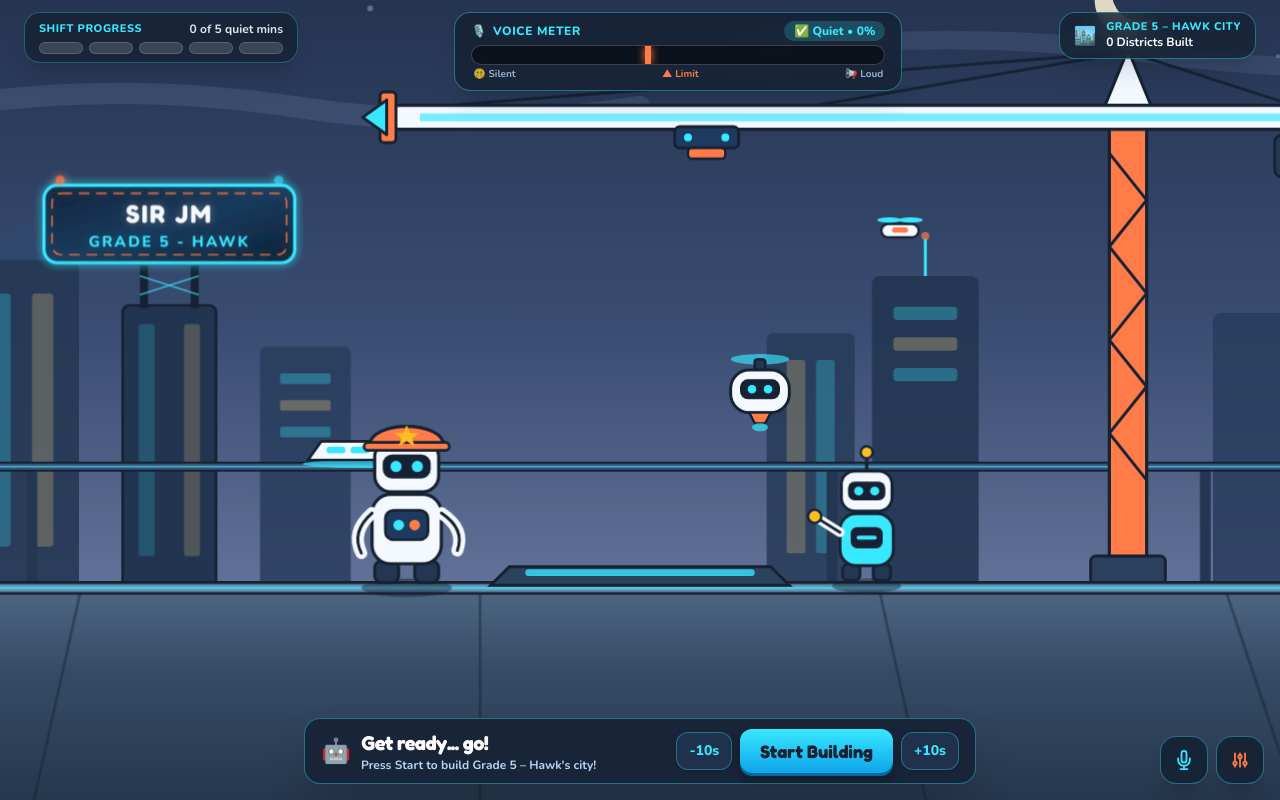
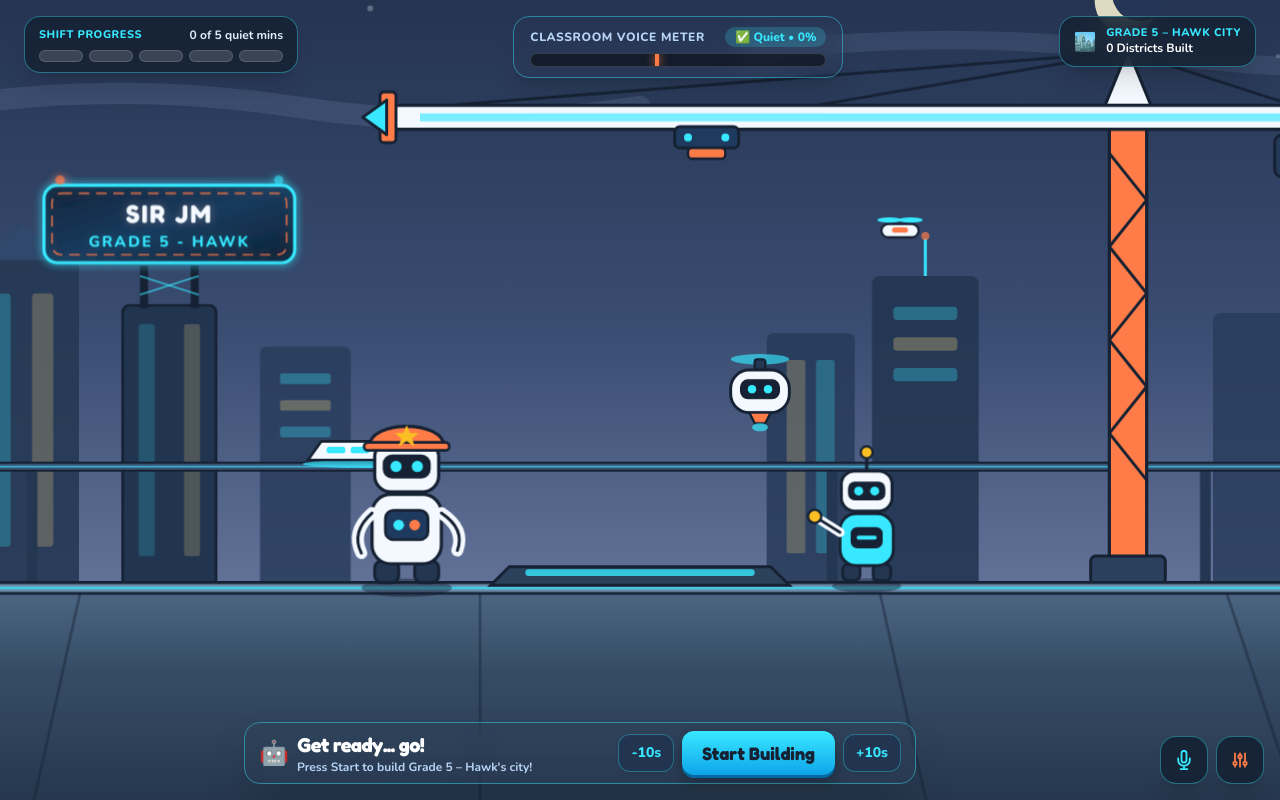
Before and after one commit to jmberja011/Robo-Quiet-Builder, a plain HTML site: page index.html in a window 1280 px wide. Drawn offline with nearby package versions, Linux system fonts and the light colour scheme.

Commit message:
Update index.html

```diff
--- a/index.html
+++ b/index.html
@@ -95,7 +95,7 @@
     }
   </style>
 </head>
-<body class="min-h-screen w-full relative flex flex-col justify-between overflow-hidden">
+<body class="h-[100dvh] min-h-[100dvh] w-full relative flex flex-col justify-between overflow-hidden">
 
   <!-- FULL-VIEWPORT INTERACTIVE FUTURISTIC METROPOLIS SVG SCENE -->
   <div class="fixed inset-0 w-full h-full pointer-events-none z-0 bg-gradient-to-b from-[#1c2a44] via-[#3a4d72] to-[#223247]">
@@ -449,34 +449,26 @@
     </svg>
   </div>
 
-  <!-- TOP HUD: BUILD SLOTS TRACKER, LIVE CLASSROOM VOICE METER & CLASSROOM TOWN COUNTER -->
-  <header class="relative z-20 w-full px-3 sm:px-6 pt-3 flex flex-wrap lg:flex-nowrap items-start justify-between gap-2.5 pointer-events-none">
-    <!-- Left: Shift Progress -->
-    <div class="pointer-events-auto bg-[#162233]/80 backdrop-blur-md border border-[#38e8ff]/30 rounded-2xl px-3.5 py-2 shadow-xl">
-      <div class="flex items-center justify-between gap-3 mb-1">
-        <span class="text-[11px] font-extrabold uppercase tracking-wider text-[#38e8ff]">
-          Shift Progress
-        </span>
-        <span id="progress-caption" class="text-xs font-bold text-[#f4f9ff]/90">
-          0 of 5 quiet mins
-        </span>
+  <!-- TOP HUD BAR: SHIFT PROGRESS + VOICE METER + GRADE 5 – HAWK CITY -->
+  <header class="relative z-20 w-full px-3 sm:px-6 pt-3 sm:pt-4 flex flex-wrap items-start justify-between gap-2.5 pointer-events-none">
+    <!-- Left: Quiet Shift Progress -->
+    <div class="pointer-events-auto order-1 bg-[#162233]/85 backdrop-blur-md border border-[#38e8ff]/40 rounded-2xl px-3.5 py-2.5 shadow-xl">
+      <div class="flex items-center justify-between gap-3 mb-1.5">
+        <span class="text-[11px] font-extrabold uppercase tracking-wider text-[#38e8ff]">Shift Progress</span>
+        <span id="progress-caption" class="text-xs font-bold text-[#e2eefc]">0 of 5 quiet mins</span>
       </div>
-      <div id="slots-row" class="flex items-center gap-1.5 flex-wrap"></div>
+      <div id="slots-row" class="flex items-center gap-1.5"></div>
     </div>
 
-    <!-- Center: Unobtrusive, Large Classroom Voice & Noise Meter -->
-    <div class="pointer-events-auto order-3 lg:order-2 w-full lg:w-auto lg:flex-1 lg:max-w-md bg-[#162233]/85 backdrop-blur-md border border-[#38e8ff]/40 rounded-2xl px-4 py-2 shadow-xl">
-      <div class="flex items-center justify-between text-xs font-extrabold mb-1">
-        <span class="uppercase tracking-wider text-[#38e8ff] flex items-center gap-1.5">
-          <span>🎙️</span>
-          <span>Voice Meter</span>
-        </span>
-        <span id="live-meter-status-label" class="px-2 py-0.5 rounded-full bg-[#38e8ff]/20 text-[#38e8ff]">
+    <!-- Center: Always-Visible Classroom Voice Meter -->
+    <div class="pointer-events-auto order-3 lg:order-2 w-full lg:w-auto lg:min-w-[330px] max-w-md mx-auto bg-[#162233]/88 backdrop-blur-md border border-[#38e8ff]/45 rounded-2xl px-4 py-2.5 shadow-xl">
+      <div class="flex items-center justify-between gap-2 text-xs font-extrabold mb-1.5">
+        <span class="uppercase tracking-wider text-[#b8d4f4]">Classroom Voice Meter</span>
+        <span id="live-meter-status-label" class="px-2.5 py-0.5 rounded-full bg-[#38e8ff]/20 text-[#38e8ff] font-extrabold">
           ✅ Quiet • <span id="main-volume-readout">0%</span>
         </span>
       </div>
-
-      <div class="w-full h-4 sm:h-5 bg-black/50 rounded-full overflow-hidden relative border border-white/20 p-0.5 shadow-inner">
+      <div class="w-full h-3.5 bg-black/50 rounded-full overflow-hidden relative border border-white/15">
         <div
           id="main-volume-fill-bar"
           class="h-full rounded-full bg-gradient-to-r from-[#34d399] via-[#38e8ff] to-[#38e8ff] transition-all duration-75"
@@ -484,24 +476,18 @@
         ></div>
         <div
           id="main-threshold-marker"
-          class="absolute top-0 bottom-0 w-1.5 bg-[#ff7b47] shadow-[0_0_8px_#ff7b47]"
+          title="Quiet Limit"
+          class="absolute top-0 bottom-0 w-1 bg-[#ff7b47] shadow-[0_0_8px_#ff7b47]"
           style="left: 42%;"
-          title="Quiet Limit"
         ></div>
       </div>
-
-      <div class="flex justify-between text-[10px] font-bold text-[#b8d4f4]/80 mt-0.5 px-0.5">
-        <span>🤫 Silent</span>
-        <span class="text-[#ff7b47]">▲ Limit</span>
-        <span>📢 Loud</span>
-      </div>
     </div>
 
-    <!-- Right: Grade 5 - Hawk City Counter -->
+    <!-- Right: Grade 5 – Hawk City Counter -->
     <button
       id="btn-open-town"
       type="button"
-      class="pointer-events-auto order-2 lg:order-3 bg-[#162233]/80 hover:bg-[#1e314a] backdrop-blur-md border border-[#38e8ff]/40 rounded-2xl px-3.5 py-2 shadow-xl flex items-center gap-2.5 transition-all cursor-pointer active:scale-95"
+      class="pointer-events-auto order-2 lg:order-3 bg-[#162233]/85 hover:bg-[#1e314a] backdrop-blur-md border border-[#38e8ff]/40 rounded-2xl px-3.5 py-2.5 shadow-xl flex items-center gap-2.5 transition-all cursor-pointer active:scale-95"
     >
       <span class="text-lg">🏙️</span>
       <div class="text-left">
@@ -533,16 +519,16 @@
     </div>
   </div>
 
-  <!-- COMPACT BOTTOM CONTROLS STRIP (LEAVES ROBOTS & CITY COMPLETELY VISIBLE) -->
-  <main class="relative z-20 w-full px-4 pb-3 sm:pb-4 flex flex-col items-center justify-end flex-1 pointer-events-none">
-    <div class="w-full max-w-2xl pointer-events-auto flex flex-col sm:flex-row items-center justify-between gap-2.5 bg-[#162233]/85 backdrop-blur-md border border-[#38e8ff]/40 rounded-2xl px-4 py-2.5 shadow-2xl">
+  <!-- SINGLE COMPACT BOTTOM CONTROLS STRIP -->
+  <main class="fixed bottom-3 sm:bottom-4 inset-x-0 z-20 px-3 sm:px-6 pr-32 sm:pr-36 flex justify-center pointer-events-none">
+    <div class="w-full max-w-2xl pointer-events-auto flex flex-col sm:flex-row items-center justify-between gap-2 bg-[#162233]/92 backdrop-blur-md border border-[#38e8ff]/45 rounded-2xl px-3.5 py-2 shadow-2xl">
       <!-- Left: Compact Status Text -->
-      <div class="flex items-center gap-2.5 text-center sm:text-left min-w-0">
-        <span id="banner-alert-icon" class="text-2xl leading-none shrink-0">🤖</span>
+      <div class="flex items-center gap-2 text-center sm:text-left min-w-0">
+        <span id="banner-alert-icon" class="text-xl sm:text-2xl leading-none shrink-0">🤖</span>
         <div class="min-w-0">
           <h1
             id="banner-headline"
-            class="font-display text-lg sm:text-xl font-bold text-white tracking-tight leading-tight truncate"
+            class="font-display text-base sm:text-xl font-bold text-white tracking-tight leading-tight truncate"
           >
             Get ready... go!
           </h1>
@@ -556,12 +542,12 @@
       </div>
 
       <!-- Right: Action Buttons -->
-      <div class="flex items-center justify-center gap-2 shrink-0">
+      <div class="flex items-center justify-center gap-1.5 sm:gap-2 shrink-0">
         <button
           id="btn-minus-10"
           type="button"
           title="Subtract 10 seconds"
-          class="px-3 py-2 rounded-xl bg-[#223550]/90 hover:bg-[#2c4466] text-[#38e8ff] border border-[#38e8ff]/35 font-extrabold text-xs sm:text-sm shadow transition-all cursor-pointer active:scale-95"
+          class="px-2.5 sm:px-3 py-1.5 sm:py-2 rounded-xl bg-[#223550]/90 hover:bg-[#2c4466] text-[#38e8ff] border border-[#38e8ff]/35 font-extrabold text-xs sm:text-sm shadow transition-all cursor-pointer active:scale-95"
         >
           -10s
         </button>
@@ -569,7 +555,7 @@
         <button
           id="btn-start-pause"
           type="button"
-          class="py-2 px-5 rounded-xl bg-gradient-to-b from-[#38e8ff] to-[#0ea5e9] hover:brightness-105 text-[#162233] font-display font-bold text-base sm:text-lg shadow-[0_3px_0_#0369a1,0_6px_14px_rgba(0,0,0,0.3)] transition-all cursor-pointer active:translate-y-0.5"
+          class="py-1.5 sm:py-2 px-4 sm:px-5 rounded-xl bg-gradient-to-b from-[#38e8ff] to-[#0ea5e9] hover:brightness-105 text-[#162233] font-display font-bold text-sm sm:text-lg shadow-[0_3px_0_#0369a1,0_6px_14px_rgba(0,0,0,0.3)] transition-all cursor-pointer active:translate-y-0.5"
         >
           Start Building
         </button>
@@ -578,7 +564,7 @@
           id="btn-plus-10"
           type="button"
           title="Add 10 seconds"
-          class="px-3 py-2 rounded-xl bg-[#223550]/90 hover:bg-[#2c4466] text-[#38e8ff] border border-[#38e8ff]/35 font-extrabold text-xs sm:text-sm shadow transition-all cursor-pointer active:scale-95"
+          class="px-2.5 sm:px-3 py-1.5 sm:py-2 rounded-xl bg-[#223550]/90 hover:bg-[#2c4466] text-[#38e8ff] border border-[#38e8ff]/35 font-extrabold text-xs sm:text-sm shadow transition-all cursor-pointer active:scale-95"
         >
           +10s
         </button>
@@ -587,7 +573,7 @@
   </main>
 
   <!-- BOTTOM-RIGHT FLOATING TEACHER CONTROL DOCK -->
-  <div class="fixed bottom-4 right-4 z-30 flex items-center gap-2">
+  <div class="fixed bottom-3 sm:bottom-4 right-3 sm:right-4 z-30 flex items-center gap-2">
     <button
       id="btn-toggle-mic-panel"
       type="button"
```
